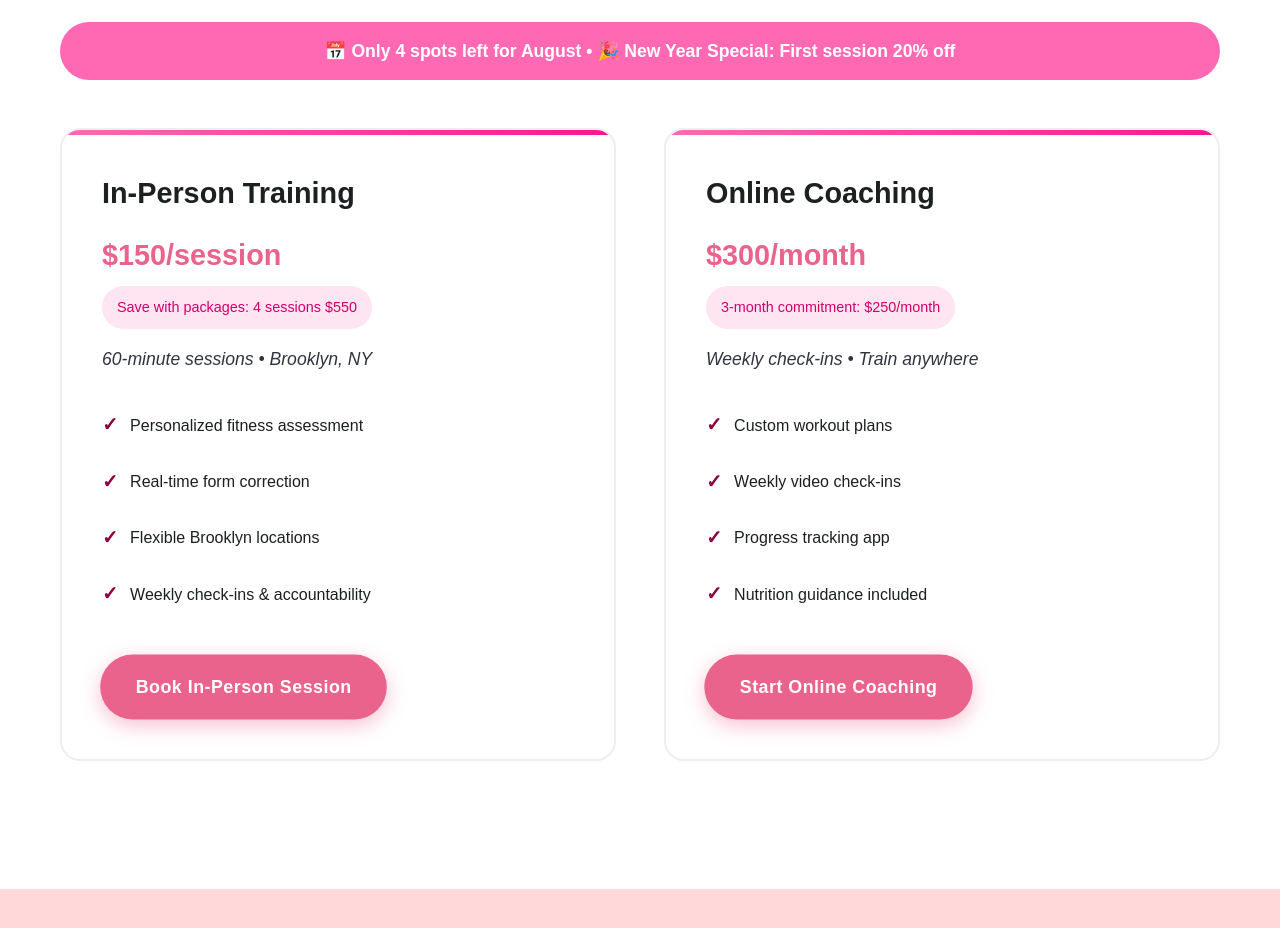
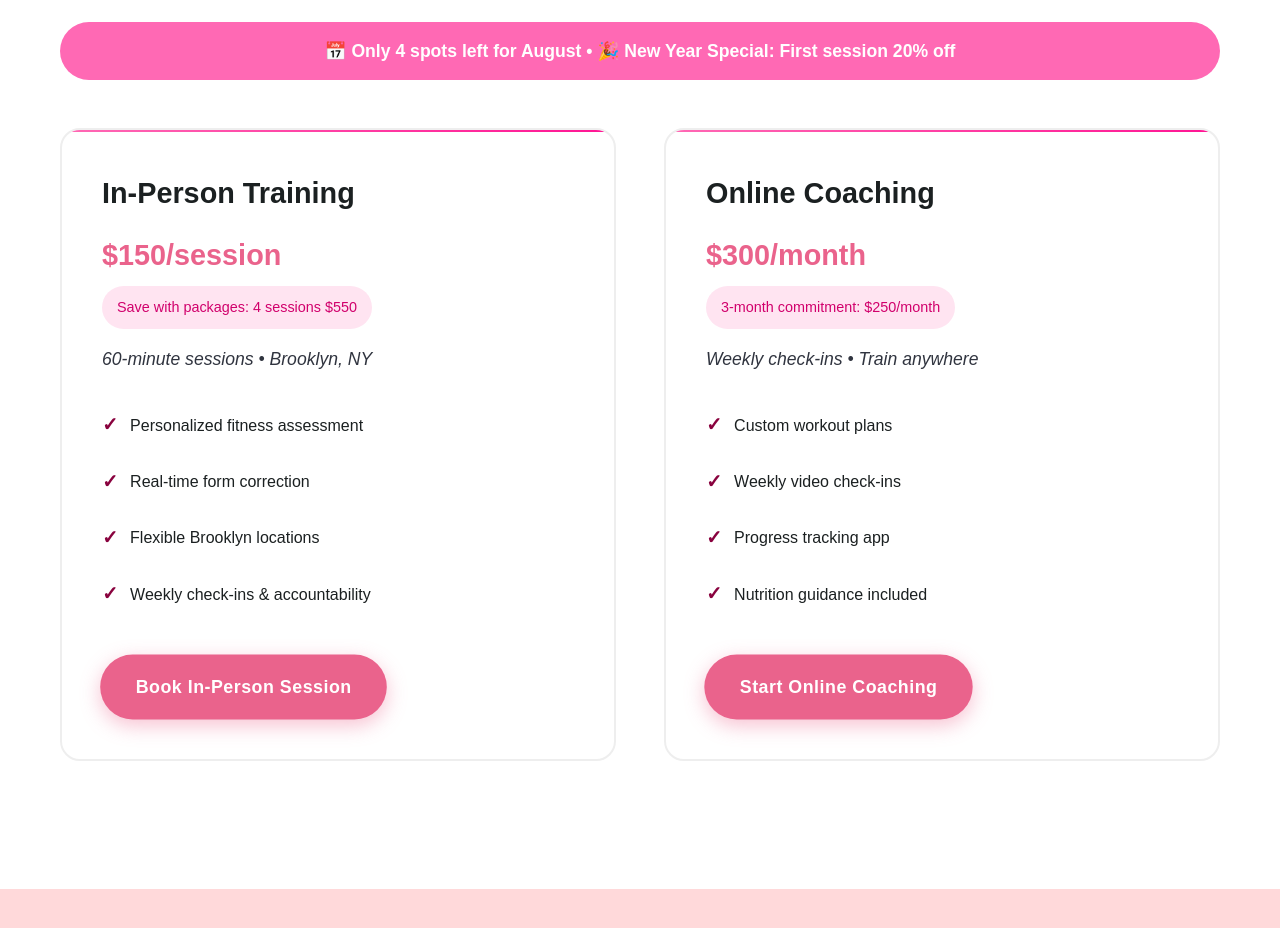
Before and after one commit to PhreeMason/jewelz, a plain HTML site: page index.html in a window 1280 px wide. Shown: the part 1060-1988 px from the top of the page. Drawn offline with Linux system fonts and the light colour scheme.

Commit message:
made services border smaller

```diff
--- a/index.html
+++ b/index.html
@@ -324,7 +324,7 @@
             top: 0;
             left: 0;
             right: 0;
-            height: 5px;
+            height: 2px;
             background: linear-gradient(45deg, #ff69b4, #ff1493);
             border-radius: 20px 20px 0 0;
         }
```
